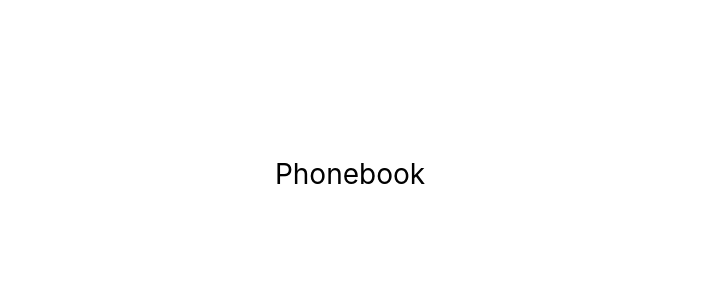
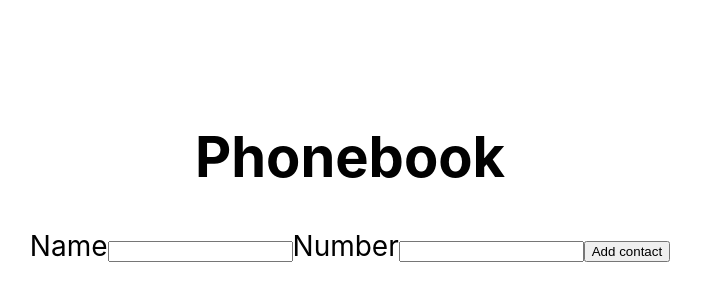
Before and after one commit to statsenkoin/goit-react-hw-02-phonebook, a React (Create React App) app: page / in a window 1280 px wide. Shown: the part 226-526 px from the top of the page, without its empty margins (290-991 px from the left). Built offline with nearby package versions, Linux system fonts and the light colour scheme.

Commit message:
Feature/ add base form markup

```diff
--- a/src/components/App/App.jsx
+++ b/src/components/App/App.jsx
@@ -2,10 +2,55 @@
 import { Layout } from './App.siled';
 
 class App extends Component {
-  state = { a: '3' };
+  state = {
+    contacts: [],
+    name: '',
+    number: '',
+  };
+
+  handleInputChange = e => {
+    const { name, value } = e.target;
+    this.setState({ [name]: value });
+  };
+
+  onSubmit = e => {
+    e.preventDefault();
+    console.log('this.state :>> ', this.state);
+  };
 
   render() {
-    return <Layout>Phonebook</Layout>;
+    return (
+      <Layout>
+        <h1>Phonebook</h1>
+        <form onSubmit={this.onSubmit}>
+          <label htmlFor="name">
+            Name
+            <input
+              type="text"
+              name="name"
+              value={this.state.name}
+              onChange={this.handleInputChange}
+              pattern="^[a-zA-Zа-яА-Я]+(([' -][a-zA-Zа-яА-Я ])?[a-zA-Zа-яА-Я]*)*$"
+              title="Name may contain only letters, apostrophe, dash and spaces. For example Adrian, Jacob Mercer, Charles de Batz de Castelmore d'Artagnan"
+              required
+            />
+          </label>
+          <label htmlFor="tel">
+            Number
+            <input
+              type="tel"
+              name="number"
+              value={this.state.number}
+              onChange={this.handleInputChange}
+              pattern="\+?\d{1,4}?[-.\s]?\(?\d{1,3}?\)?[-.\s]?\d{1,4}[-.\s]?\d{1,4}[-.\s]?\d{1,9}"
+              title="Phone number must be digits and can contain spaces, dashes, parentheses and can start with +"
+              required
+            />
+          </label>
+          <button type="submit">Add contact</button>
+        </form>
+      </Layout>
+    );
   }
 }
 
```
